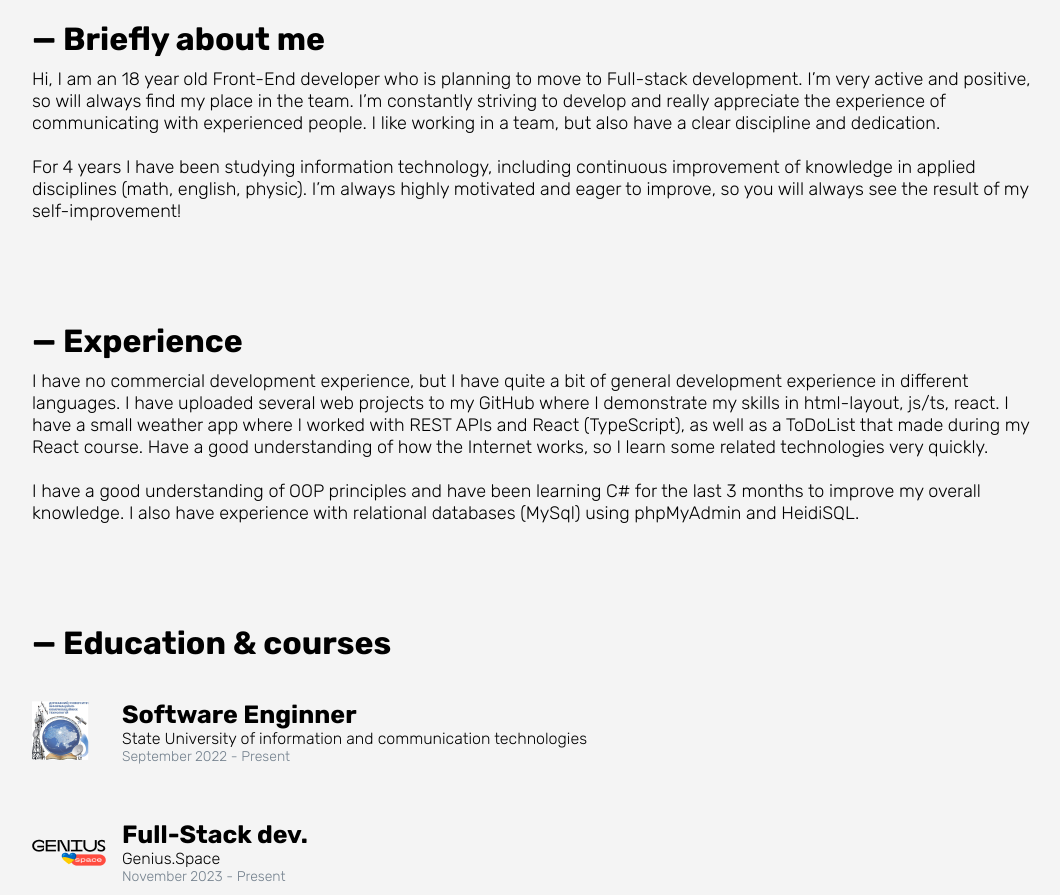
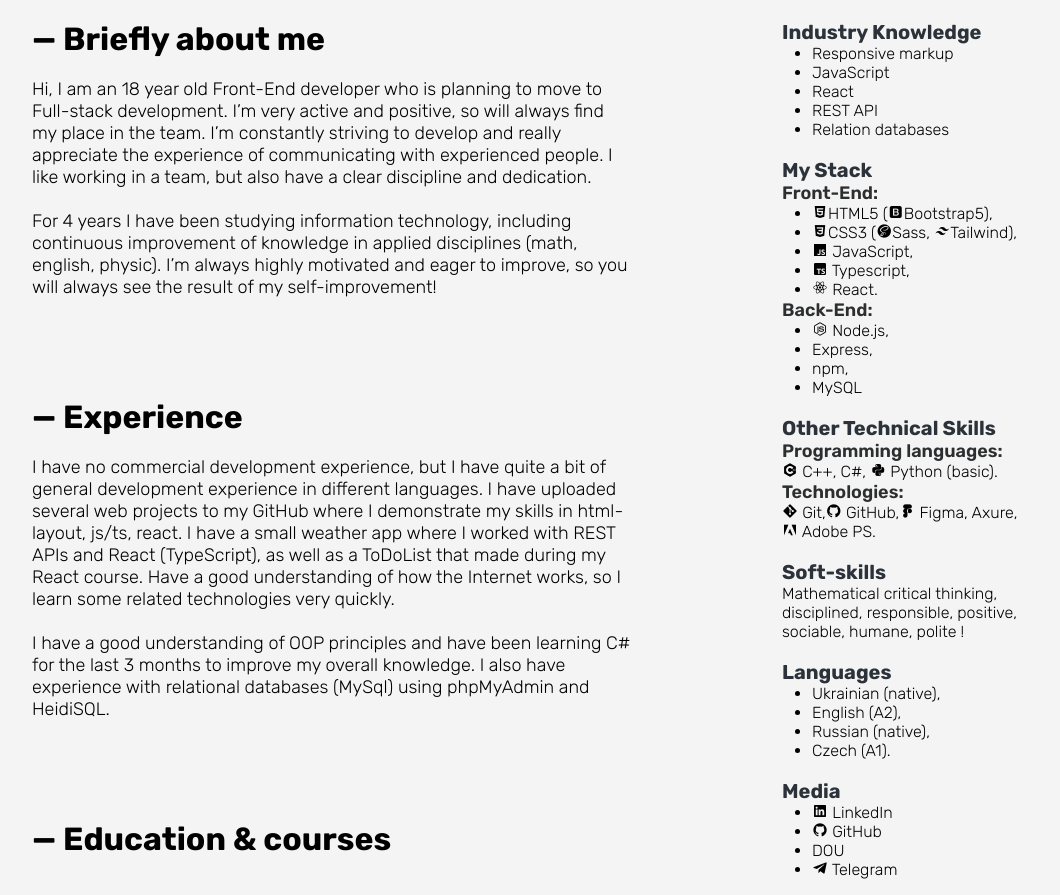
Before and after one commit to DenysHarkavenko/harkavenko-portfolio, a React (Create React App) app: page / in a window 1280 px wide. Shown: the part 380-1275 px from the top of the page, without its empty margins (108-1168 px from the left). Built offline with nearby package versions, Linux system fonts and the light colour scheme.

Commit message:
update view

```diff
--- a/public/index.html
+++ b/public/index.html
@@ -3,9 +3,12 @@
   <head>
     <meta charset="utf-8" />
     <meta name="viewport" content="width=device-width, initial-scale=1" />
-    <meta name="description" content="Hello, i`m Denys Harkavenko, it's my WEB Portfolio"/>
     <title>Denys Harkavenko</title>
+    <link href='https://unpkg.com/boxicons@2.1.4/css/boxicons.min.css' rel='stylesheet'>
     <link rel="stylesheet" href="./style/style.css">
+    <link rel="shortcut icon" href="icon.jpg" type="image/x-icon">
+    <meta name="description" content="Hello, i`m Denys Harkavenko! I'm Full-Stack developer from Ukraine and it's my WEB Portfolio"/>
+    <meta name="keywords" content="Denys Harkavenko, Denys, Harkavenko, Front-end, full-stack, web, web developer, Kyiv, ">
   </head>
     <div id="root"></div>
   </body>
--- a/public/style/style.css
+++ b/public/style/style.css
@@ -23,13 +23,13 @@ body {
 }
 
 a {
-    /* text-decoration: none; */
+    text-decoration: none;
     color: inherit;
 }
 
 .container {
     padding: 0 30px;
-    width: 62.5rem;
+    max-width: 62.5rem;
     height: 100%;
     margin: 0 auto;
 }
--- a/src/components/Header/Header.tsx
+++ b/src/components/Header/Header.tsx
@@ -14,13 +14,16 @@ export default function Header() {
                         <div className="content-contacts">
                             <ul>
                                 <li>
-                                    <a href="#">harkavenkodev@gmail.com</a>
+                                    <i className='bx bx-envelope'></i>
+                                    <a href="mailto:harkavenkodev@gmail.com" target="_blank"> harkavenkodev@gmail.com</a>
                                 </li>
                                 <li>
-                                    <a href="tel:+380664347591">+38 (066) 434 75 91</a>
+                                    <i className='bx bx-phone' ></i>
+                                    <a href="tel:+380664347591"> +38 (066) 434 75 91</a>
                                 </li>
                                 <li>
-                                    <a href="#">Liberec, Czech Republic</a>
+                                    <i className='bx bx-flag'></i>
+                                    <a href="https://www.google.com/maps/place/%D0%9B%D0%B8%D0%B1%D0%B5%D1%80%D0%B5%D1%86/@50.7573499,15.0206099,12.5z/data=!4m6!3m5!1s0x470936999212df43:0x400af0f66155990!8m2!3d50.76628!4d15.0543387!16zL20vMDFrajV4?entry=ttu" target="_blank"> Liberec, Czech Republic</a>
                                 </li>
                             </ul>
                         </div>
--- a/src/components/Main/Main.tsx
+++ b/src/components/Main/Main.tsx
@@ -1,4 +1,5 @@
 import "./_Main.css"
+import Info from "./info/Info";
 const duikt = require("../../images/education/duikt.png");
 const genius = require("../../images/education/geniusspace.png");
 const lits = require("../../images/education/lits.png");
@@ -28,6 +29,7 @@ export default function Main() {
                     </div>
                     <div className="main__content-education">
                         <h1>— Education & courses</h1>
+                        <a href="https://duikt.edu.ua/" target="_blank">
                             <div className="education__item">
                                 <div className="education__item-img">
                                     <img src={duikt} alt="Education place logo not found"/>
@@ -38,6 +40,8 @@ export default function Main() {
                                     <span className="item__text-time">September 2022 - Present</span>
                                 </div>
                             </div>
+                        </a>
+                        <a href="https://genius.space/fullstack/" target="_blank">
                             <div className="education__item">
                                 <div className="education__item-img">
                                     <img src={genius} alt="Education place logo not found"/>
@@ -48,6 +52,8 @@ export default function Main() {
                                     <span className="item__text-time">November 2023 - Present</span>
                                 </div>
                             </div>
+                        </a>
+                        <a href="https://prometheus.org.ua/course/course-v1:LITS+114+2022_T2" target="_blank">
                             <div className="education__item">
                                 <div className="education__item-img">
                                     <img src={lits} alt="Education place logo not found"/>
@@ -58,6 +64,8 @@ export default function Main() {
                                     <span className="item__text-time">September 2023 - October 2023 </span>
                                 </div>
                             </div>
+                        </a>
+                        <a href="https://edube.org/study/cppe2" target="_blank">
                             <div className="education__item">
                                 <div className="education__item-img">
                                     <img src={cpa} alt="Education place logo not found"/>
@@ -68,6 +76,8 @@ export default function Main() {
                                     <span className="item__text-time">March 2023 - May 2023</span>
                                 </div>
                             </div>
+                        </a>
+                        <a href="https://edube.org/study/cppe1" target="_blank">
                             <div className="education__item">
                                 <div className="education__item-img">
                                     <img src={cpe} alt="Education place logo not found"/>
@@ -78,11 +88,10 @@ export default function Main() {
                                     <span className="item__text-time">December 2022 - February 2023</span>
                                 </div>
                             </div>
+                        </a>
                     </div>
                 </div>
-                <div className="main__skills">
-
-                </div>
+                <Info/>
             </div>
         </main>
     )
--- a/src/components/Main/_Main.css
+++ b/src/components/Main/_Main.css
@@ -1,6 +1,11 @@
 .main {
     margin: 150px 0;
     height: 100%;
+}
+
+.main .container{
+    display: flex;
+    justify-content: space-between;
 }
 
 .main__content-experience,
@@ -8,9 +13,17 @@
     margin-top: 100px;
 }
 
+.main__content{
+    width: 600px;
+}
+
+.main__skills{
+    width: 250px;
+}
+
 .main__content-about p,
 .main__content-experience p {
-    margin-top: 10px;
+    margin-top: 20px;
     font-size: 18px;
 }
 
@@ -31,7 +44,6 @@
     flex-direction: column;
 }
 
-/* ===  === */
 .item__text-title {
     font-size: 25px;
 }
--- /dev/null
+++ b/src/components/Main/info/Info.tsx
@@ -0,0 +1,111 @@
+import './_Info.css'
+
+export default function Info() {
+    return (
+        <div className="main__skills">
+            <h1>Industry Knowledge</h1>
+            <ul>
+                <li>Responsive markup</li>
+                <li>JavaScript</li>
+                <li>React</li>
+                <li>REST API</li>
+                <li>Relation databases</li>
+            </ul>
+            <br />
+
+            <h1>My Stack</h1>
+            <h2>Front-End:</h2>
+            <ul>
+                <li>
+                    <i className="bx bxl-html5"></i>HTML5 (
+                    <i className="bx bxl-bootstrap"></i>Bootstrap5),
+                </li>
+                <li>
+                    <i className="bx bxl-css3"></i>CSS3 (
+                    <i className="bx bxl-sass"></i>Sass,{' '}
+                    <i className="bx bxl-tailwind-css"></i>Tailwind),
+                </li>
+                <li>
+                    <i className="bx bxl-javascript"></i> JavaScript,
+                </li>
+                <li>
+                    <i className="bx bxl-typescript"></i> Typescript,
+                </li>
+                <li>
+                    <i className="bx bxl-react"></i> React.
+                </li>
+            </ul>
+            <h2>Back-End:</h2>
+            <ul>
+                <li>
+                    <i className="bx bxl-nodejs"></i> Node.js,
+                </li>
+                <li>Express,</li>
+                <li>npm,</li>
+                <li>MySQL</li>
+            </ul>
+            <br />
+
+            <h1>Other Technical Skills</h1>
+            <h2>Programming languages:</h2>
+            <p>
+                <i className="bx bxl-c-plus-plus"></i> C++, C#,{' '}
+                <i className="bx bxl-python"></i> Python (basic).
+            </p>
+            <h2>Technologies:</h2>
+            <p>
+                <i className="bx bxl-git"></i> Git,
+                <i className="bx bxl-github"></i> GitHub,
+                <i className="bx bxl-figma"></i> Figma, Axure,
+                <i className="bx bxl-adobe"></i> Adobe PS.
+            </p>
+            <br />
+
+            <h1>Soft-skills</h1>
+            <p>
+                Mathematical critical thinking, disciplined, responsible,
+                positive, sociable, humane, polite !{' '}
+            </p>
+            <br />
+
+            <h1>Languages</h1>
+            <ul>
+                <li>Ukrainian (native),</li>
+                <li>English (A2),</li>
+                <li>Russian (native),</li>
+                <li>Czech (A1).</li>
+            </ul>
+            <br />
+
+            <h1>Media</h1>
+            <ul>
+                <li>
+                    <a
+                        href="https://www.linkedin.com/in/denys-harkavenko-52234a251/"
+                        target="_blank"
+                    >
+                        <i className="bx bxl-linkedin-square"></i> LinkedIn
+                    </a>
+                </li>
+                <li>
+                    <a
+                        href="https://github.com/DenysHarkavenko"
+                        target="_blank"
+                    >
+                        <i className="bx bxl-github"></i> GitHub
+                    </a>
+                </li>
+                <li>
+                    <a href="#" target="_blank">
+                        DOU
+                    </a>
+                </li>
+                <li>
+                    <a href="#" target="_blank">
+                        <i className="bx bxl-telegram"></i> Telegram
+                    </a>
+                </li>
+            </ul>
+        </div>
+    )
+}
--- /dev/null
+++ b/src/components/Main/info/_Info.css
@@ -0,0 +1,14 @@
+.main__skills li {
+    margin-left: 30px;
+}
+
+.main__skills h1 {
+    font-size: 20px;
+    color: var(--txt-inf-head);
+}
+
+.main__skills h2 {
+    font-size: 18px;
+    color: var(--txt-inf-body);
+    font-weight: 600;
+}
```
Also changed, not shown: public/icon.jpg (added). Lines whose indentation alone changed are shown as unchanged.
